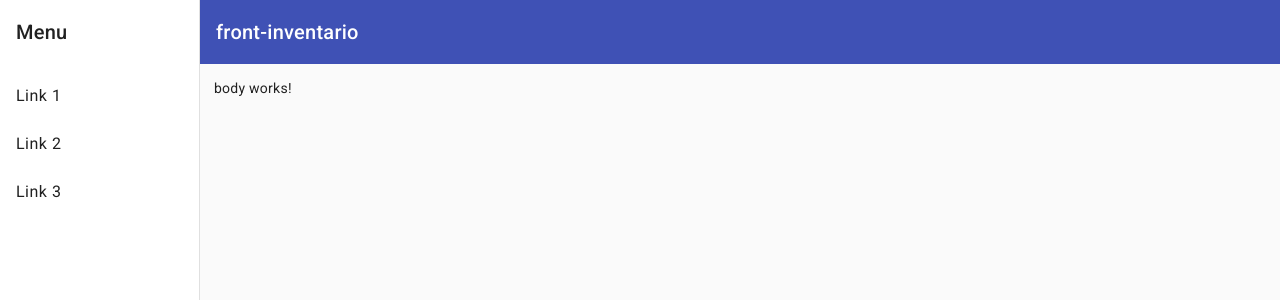
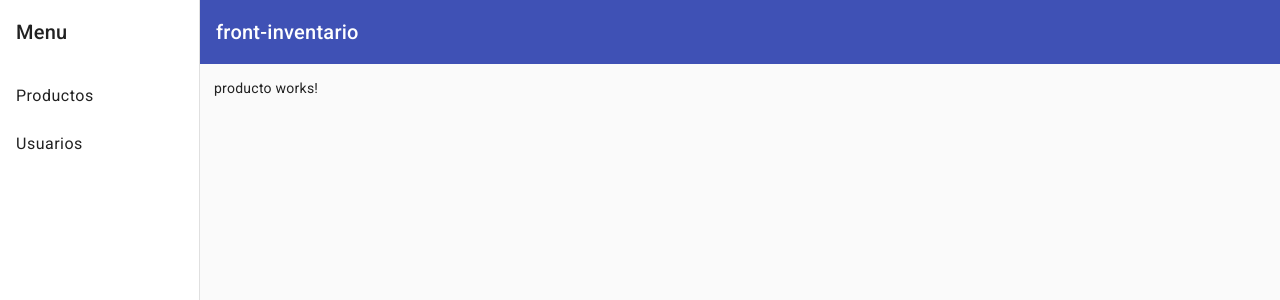
Before and after one commit to aminLuis/web-inventario, an Angular app: page /producto in a window 1280 px wide. Before the commit this address led to /. Shown: the top 300 px of the page. Built offline with nearby package versions, Linux system fonts and the light colour scheme.

Commit message:
Configuracion routing y lazy loading (carga perezosa) en componentes standalone

```diff
--- a/src/app/app-routing.module.ts
+++ b/src/app/app-routing.module.ts
@@ -1,7 +1,10 @@
 import { NgModule } from '@angular/core';
 import { RouterModule, Routes } from '@angular/router';
 
-const routes: Routes = [];
+const routes: Routes = [
+  {path: 'producto', loadComponent: ()=> import('./modulos/producto/producto.component')},
+  {path: 'usuario', loadComponent: ()=> import('./modulos/usuario/usuario.component')}
+];
 
 @NgModule({
   imports: [RouterModule.forRoot(routes)],
--- a/src/app/body/body.component.html
+++ b/src/app/body/body.component.html
@@ -1,3 +1,3 @@
 <div class="container">
-    <p>body works!</p>
+   <router-outlet></router-outlet>
 </div>
--- a/src/app/dashboard/dashboard.component.html
+++ b/src/app/dashboard/dashboard.component.html
@@ -5,9 +5,8 @@
       [opened]="(isHandset$ | async) === false">
     <mat-toolbar>Menu</mat-toolbar>
     <mat-nav-list>
-      <a mat-list-item href="#">Link 1</a>
-      <a mat-list-item href="#">Link 2</a>
-      <a mat-list-item href="#">Link 3</a>
+      <a mat-list-item href="#" routerLink="/producto">Productos</a>
+      <a mat-list-item href="#" routerLink="/usuario">Usuarios</a>
     </mat-nav-list>
   </mat-sidenav>
   <mat-sidenav-content>
--- a/src/app/modulos/producto/producto.component.ts
+++ b/src/app/modulos/producto/producto.component.ts
@@ -8,6 +8,6 @@ import { CommonModule } from '@angular/common';
   templateUrl: './producto.component.html',
   styleUrls: ['./producto.component.scss']
 })
-export class ProductoComponent {
+export default class ProductoComponent {
 
 }
--- a/src/app/modulos/usuario/usuario.component.ts
+++ b/src/app/modulos/usuario/usuario.component.ts
@@ -8,6 +8,6 @@ import { CommonModule } from '@angular/common';
   templateUrl: './usuario.component.html',
   styleUrls: ['./usuario.component.scss']
 })
-export class UsuarioComponent {
+export default class UsuarioComponent {
 
 }
```
